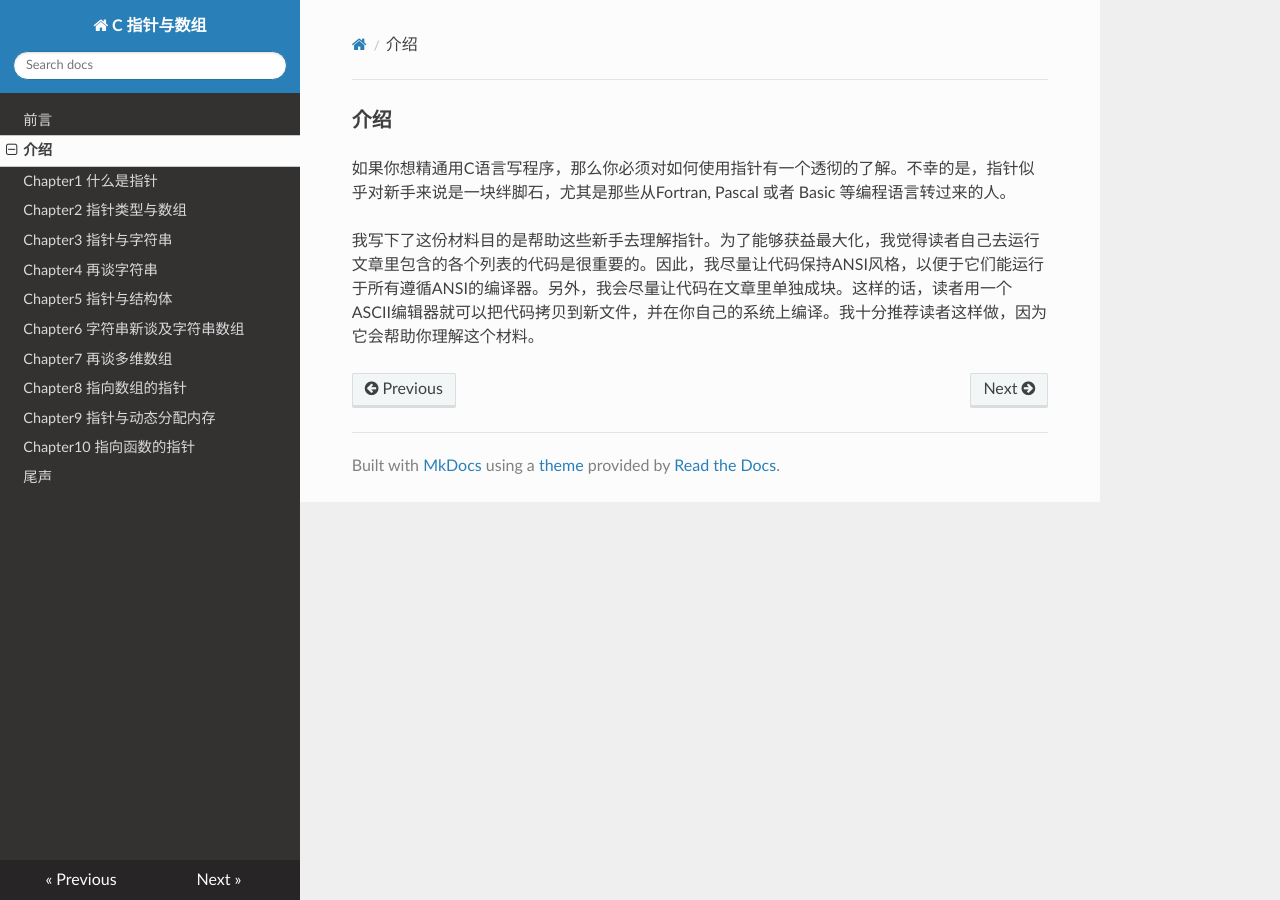
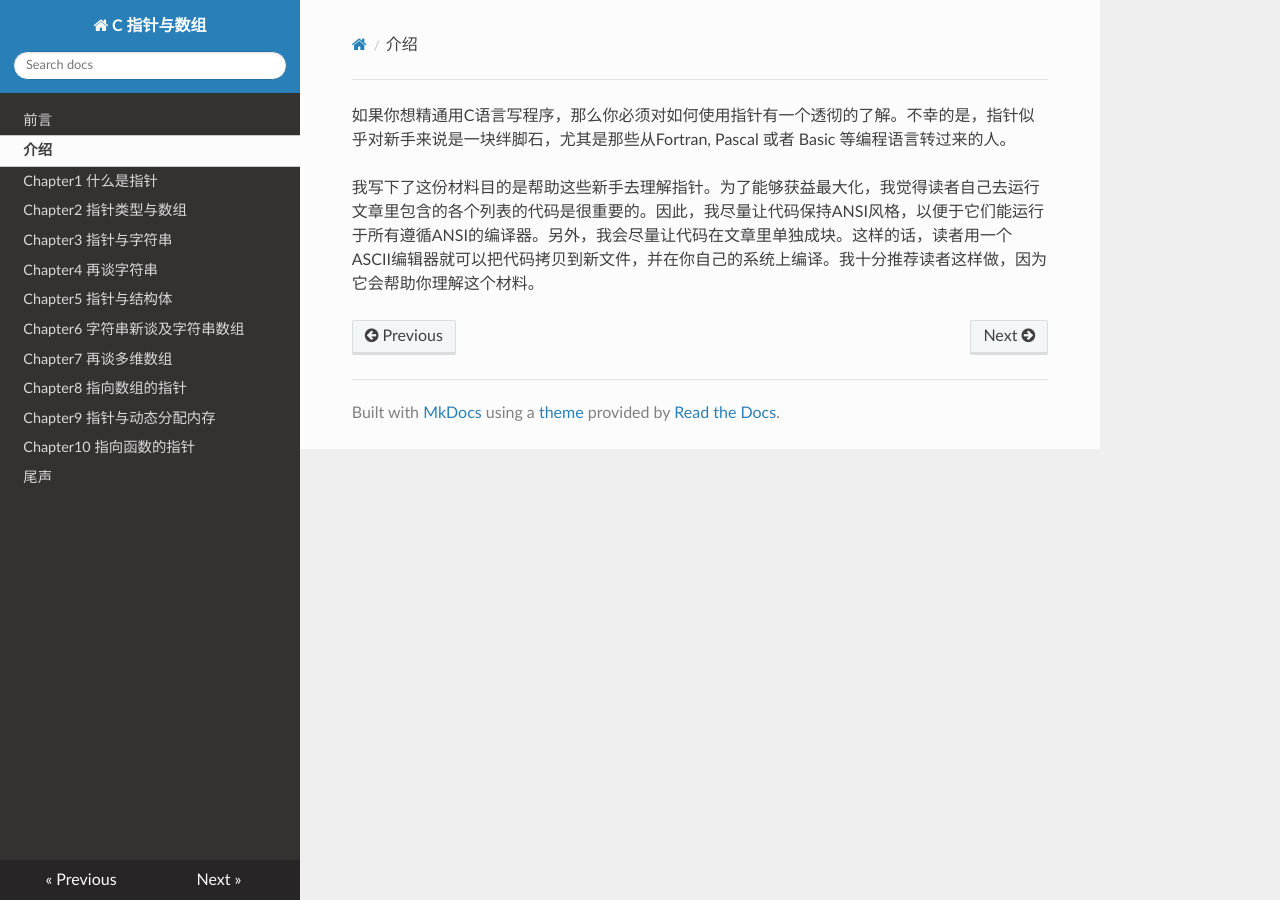
Before and after one commit to angela0/a-tutorial-on-pointers-and-arrays-in-c-zh_CN, an MkDocs documentation site: the page built from docs/introduction.md, in a window 1280 px wide. Built offline with MkDocs 1.6.1, drawn with Linux system fonts in a browser that asks for light colours; nearby versions of some CDN libraries.

Commit message:
fix some titles

```diff
--- a/docs/introduction.md
+++ b/docs/introduction.md
@@ -1,5 +1,3 @@
-###介绍
-
 如果你想精通用C语言写程序，那么你必须对如何使用指针有一个透彻的了解。不幸的是，指针似乎对新手来说是一块绊脚石，尤其是那些从Fortran, Pascal 或者 Basic 等编程语言转过来的人。
 
 我写下了这份材料目的是帮助这些新手去理解指针。为了能够获益最大化，我觉得读者自己去运行文章里包含的各个列表的代码是很重要的。因此，我尽量让代码保持ANSI风格，以便于它们能运行于所有遵循ANSI的编译器。另外，我会尽量让代码在文章里单独成块。这样的话，读者用一个ASCII编辑器就可以把代码拷贝到新文件，并在你自己的系统上编译。我十分推荐读者这样做，因为它会帮助你理解这个材料。
```
Also changed, not shown: docs/preface.md (+0 -2 lines).
